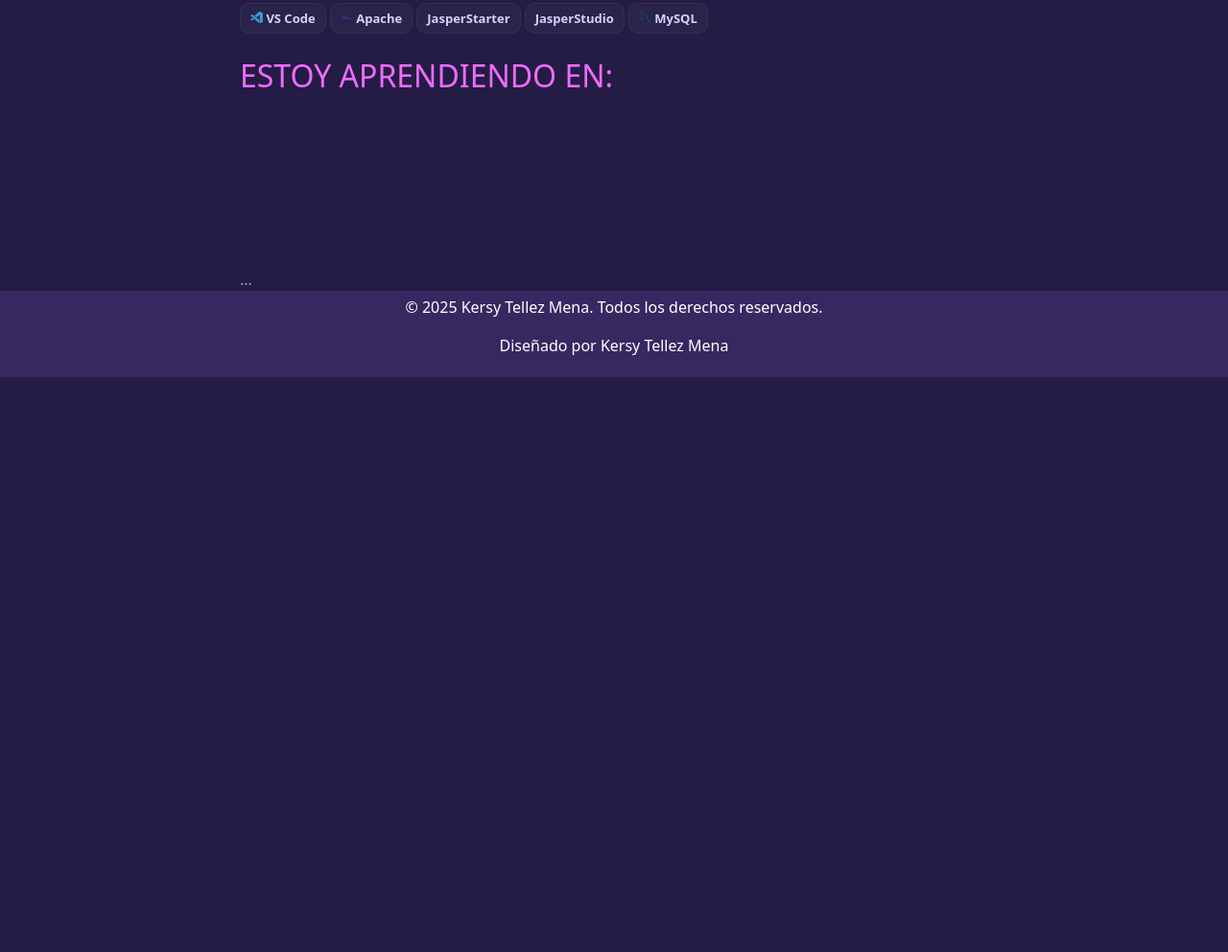
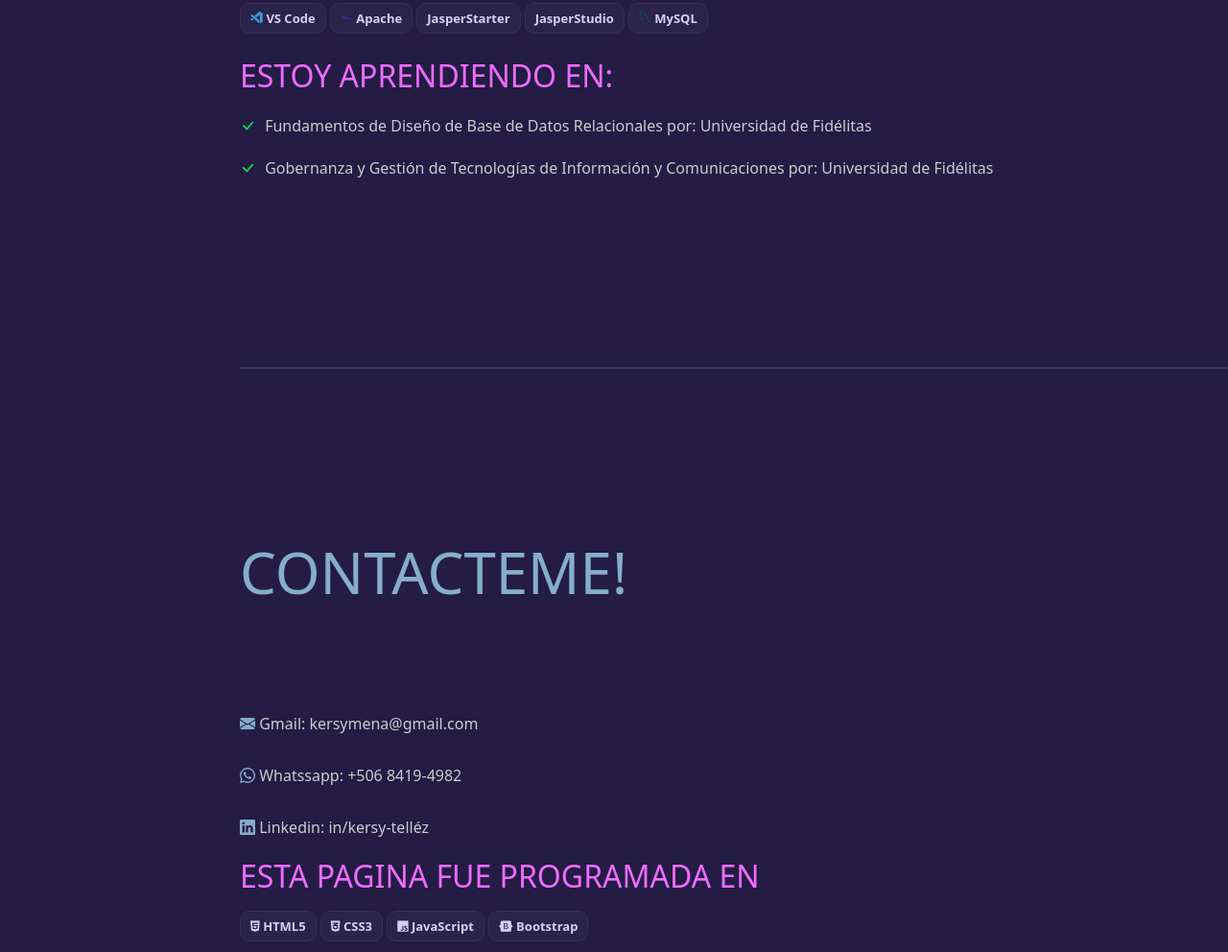
Before and after one commit to kersyTM/Portafolio-KTM, a plain HTML site: page index.html in a window 1280 px wide. Shown: the part 4280-5272 px from the top of the page at 96% size. Before the commit the page ends 4673 px from the top, so only its background shows below. Drawn offline with nearby package versions, Linux system fonts and the light colour scheme.

Commit message:
pagina completamente terminada lista para usar

```diff
--- a/assets/css/styles.css
+++ b/assets/css/styles.css
@@ -245,3 +245,40 @@ footer{
   align-items: center;
   gap: 8px;
 }
+
+.curso-item {
+  margin-bottom: 10px;
+}
+
+.curso-item i {
+  color: #00ff55;
+  margin-right: 6px;
+}
+
+.curso-item span,
+.curso-item a {
+  font-size: 1rem;
+  color: #ccc;
+  text-decoration: none;
+}
+
+.curso-item a:hover {
+  text-decoration: underline;
+}
+
+.contacto-item {
+  margin-bottom: 10px;
+}
+
+
+
+.contacto-item span,
+.contacto-item a {
+  font-size: 1rem;
+  color: #ccc;
+  text-decoration: none;
+}
+
+.contacto-item a:hover {
+  text-decoration: underline;
+}
--- a/index.html
+++ b/index.html
@@ -25,7 +25,7 @@
                 <li style="font-weight: bold;"><a href="#Portafolio" class="sidebar-link">Portafolio</a></li>
                 <li style="font-weight: bold;"><a href="#Educacion" class="sidebar-link">Educación</a></li>
                 <li style="font-weight: bold;"><a href="#skills" class="sidebar-link">Skills</a></li>
-                <li style="font-weight: bold;"><a href="" class="sidebar-link">Contacto</a></li>
+                <li style="font-weight: bold;"><a href="#Contacto" class="sidebar-link">Contacto</a></li>
             </ul>
         </nav>
     </aside>
@@ -258,10 +258,56 @@
             <span class="badge-tech"><i class="devicon-mysql-plain colored"></i> MySQL</span>
 
             <h2 style="padding-top: 30px;">ESTOY APRENDIENDO EN:</h2>
+            <div class="curso-item">
+                <i class="bi bi-check-lg"></i>
+                <span>Fundamentos de Diseño de Base de Datos Relacionales por:
+                    <a href="https://ufidelitas.ac.cr/carrera/ingenieria-sistemas" target="_blank">
+                        Universidad de Fidélitas
+                    </a>
+                </span>
+            </div>
+            <div class="curso-item">
+                <i class="bi bi-check-lg"></i>
+                <span>Gobernanza y Gestión de Tecnologías de Información y Comunicaciones por:
+                    <a href="https://ufidelitas.ac.cr/carrera/ingenieria-sistemas" target="_blank">
+                        Universidad de Fidélitas
+                    </a>
+                </span>
+            </div>
 
 
         </section>
-        ...
+
+        <hr class="linea-blanca">
+
+        <section id="Contacto" class="seccion" style="padding-top: 160px; padding-bottom: 160px;">
+            <h1 style="font-size: 60px; margin-bottom: 100px;" class="mi-Persona">CONTACTEME!</h1>
+            <div class="contacto-item">
+                <i class="bi bi-envelope-fill"></i>
+                <span class="correo">Gmail:
+                    <a href="mailto:kersymena@gmail.com">kersymena@gmail.com</a>
+            </div>
+            <div class="contacto-item">
+                <i class="bi bi-whatsapp"></i>
+                <span class="correo">Whatssapp:
+                    <a href="https://wa.me/50684194982">+506 8419-4982</a>
+            </div>
+
+            <div class="contacto-item">
+                <i class="bi bi-linkedin"></i>
+                <span class="correo">Linkedin: </span>
+                <a href="https://www.linkedin.com/in/kersy-telléz-5a03b9310/">in/kersy-telléz</a>
+            </div>
+            <div>
+                <h2>ESTA PAGINA FUE PROGRAMADA EN </h2>
+                <span class="badge-tech"><i class="fa-brands fa-html5"></i> HTML5</span>
+                <span class="badge-tech"><i class="fa-brands fa-css3-alt"></i> CSS3</span>
+                <span class="badge-tech"><i class="fa-brands fa-js"></i> JavaScript</span>
+                <span class="badge-tech"><i class="fa-brands fa-bootstrap"></i> Bootstrap</span>
+
+
+            </div>
+        </section>
     </main>
 
     <footer class="footer">
```
